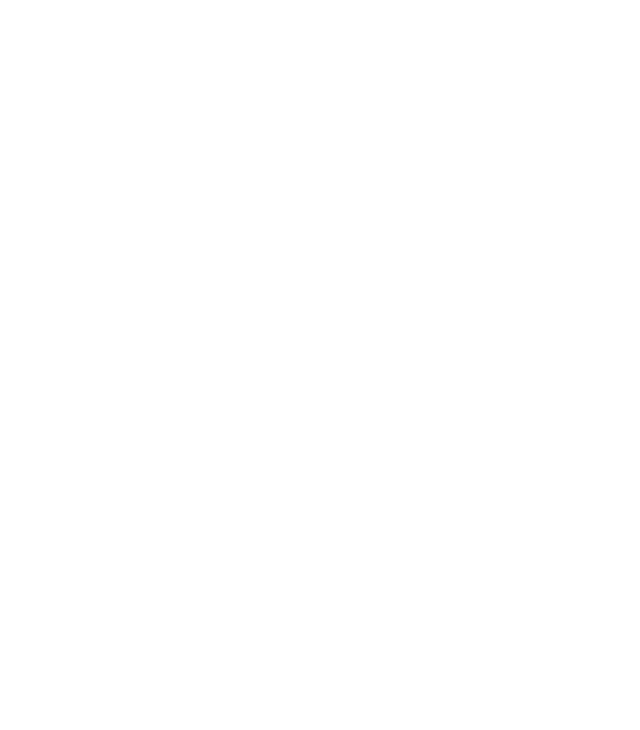
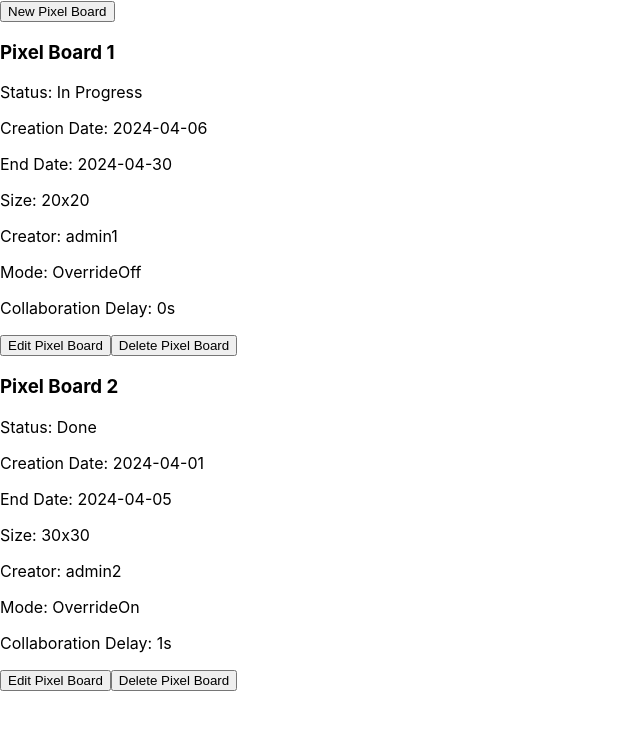
Before and after one commit to God-Micha/ProjetReactJS, a React (Create React App) app in the folder front/: page /admin in a window 1280 px wide. Before the commit this address had no page. Shown: the top 730 px of the page, without its empty margins (0-640 px from the left). Built offline with nearby package versions, Linux system fonts and the light colour scheme.

Commit message:
feat(client) start admin page ui

```diff
--- a/front/package.json
+++ b/front/package.json
@@ -14,6 +14,7 @@
     "axios": "^1.6.7",
     "react": "^18.2.0",
     "react-dom": "^18.2.0",
+    "react-jsonschema-form-validation": "^0.5.6",
     "react-router-dom": "^6.22.3",
     "react-scripts": "^5.0.1",
     "web-vitals": "^2.1.4"
--- a/front/src/App.jsx
+++ b/front/src/App.jsx
@@ -5,6 +5,8 @@
 import SignUp from "./components/auth/SignUp";
 import LogIn from "./components/auth/LogIn";
 import PixelBoard from "./components/pixelBoard/PixelBoard";
+import AdminPage from "./components/admin/AdminPage";
+import PixelBoardForm from "./components/admin/PixelBoardForm";
 
 function App() {
     const [isLoggedIn, setIsLoggedIn] = useState(false);
@@ -22,6 +24,8 @@
                         <PixelBoard/>
                     ) : <Navigate replace to="/login" />} />
                     <Route path="/" element={<Navigate replace to="/login" />} />
+                    <Route path="/admin" element={<AdminPage/>}/>
+                    <Route path="/admin/newpixelboard" element={<PixelBoardForm/>}/>
                 </Routes>
             </div>
         </Router>
--- /dev/null
+++ b/front/src/components/admin/AdminPage.jsx
@@ -0,0 +1,59 @@
+import React from "react";
+import {useNavigate} from "react-router-dom";
+import PixelBoardDescriptionCard from "./PixelBoardDescriptionCard";
+
+const AdminPage  = () => {
+    const navigate = useNavigate();
+
+    const handleCreate = () => {
+        navigate("/admin/newpixelboard", { replace: true });
+    };
+
+    const pixelBoardData = [
+        {
+            id: 1,
+            title: "Pixel Board 1",
+            status: "In Progress",
+            creationDate: "2024-04-06",
+            endDate: "2024-04-30",
+            size: "20x20",
+            adminUsername: "admin1",
+            mode: "OverrideOff",
+            collaborationDelay: 0
+        },
+        {
+            id: 2,
+            title: "Pixel Board 2",
+            status: "Done",
+            creationDate: "2024-04-01",
+            endDate: "2024-04-05",
+            size: "30x30",
+            adminUsername: "admin2",
+            mode: "OverrideOn",
+            collaborationDelay: 1
+        }
+    ];
+
+    return (
+        <div>
+            <button type="button" onClick={handleCreate}>New Pixel Board</button>
+            <div className="pixel-board-list">
+                {pixelBoardData.map(board => (
+                    <PixelBoardDescriptionCard
+                        key={board.id}
+                        title={board.title}
+                        status={board.status}
+                        creationDate={board.creationDate}
+                        endDate={board.endDate}
+                        size={board.size}
+                        adminUsername={board.adminUsername}
+                        mode={board.mode}
+                        collaborationDelay={board.collaborationDelay}
+                    />
+                ))}
+            </div>
+        </div>
+    );
+};
+
+export default AdminPage;
--- /dev/null
+++ b/front/src/components/admin/PixelBoardDescriptionCard.jsx
@@ -0,0 +1,39 @@
+import React from "react";
+import {useNavigate} from "react-router-dom";
+
+const PixelBoardDescriptionCard = ({
+                                       title,
+                                       status,
+                                       creationDate,
+                                       endDate,
+                                       size,
+                                       adminUsername,
+                                       mode,
+                                       collaborationDelay
+                                   }) => {
+    const navigate = useNavigate();
+
+    const handleEdit = () => {
+        navigate("/admin/newpixelboard", { replace: true });
+    };
+
+    const handleDelete = () => {
+        console.log("delete");
+    };
+    return (
+        <div className="pixel-board-card">
+            <h3>{title}</h3>
+            <p>Status: {status}</p>
+            <p>Creation Date: {creationDate}</p>
+            <p>End Date: {endDate}</p>
+            <p>Size: {size}</p>
+            <p>Creator: {adminUsername}</p>
+            <p>Mode: {mode}</p>
+            <p>Collaboration Delay: {collaborationDelay}s</p>
+            <button type="button" onClick={handleEdit}>Edit Pixel Board</button>
+            <button type="button" onClick={handleDelete}>Delete Pixel Board</button>
+        </div>
+    );
+};
+
+export default PixelBoardDescriptionCard;
--- /dev/null
+++ b/front/src/components/admin/PixelBoardForm.jsx
@@ -0,0 +1,69 @@
+import React, {useState} from "react";
+
+const PixelBoardForm  = () => {
+    const [title, setTitle] = useState('NewPixelBoard');
+    const [endDate, setEndDate] = useState(new Date().toISOString().split('T')[0]);
+    const [height, setHeight] = useState(1920);
+    const [width, setWidth] = useState(1080);
+    const [mode, setMode] = useState('OverrideOff');
+    const [collaborationDelay, setCollaborationDelay] = useState(0);
+
+    const handleSubmit = (event) => {
+        event.preventDefault();
+        const  status = "In Progress";
+        const creationDate = new Date().toISOString().split('T')[0];
+        const size = height + "*" + width;
+        const adminUsername = "admin";
+        console.log({
+            title,
+            status,
+            creationDate,
+            endDate,
+            size,
+            adminUsername,
+            mode,
+            collaborationDelay
+        });
+    };
+
+    return (
+        <form onSubmit={handleSubmit}>
+            <div>
+                <label>Titre:</label>
+                <input type="text" value={title} onChange={(e) => setTitle(e.target.value)}/>
+            </div>
+            <div>
+                <label>Date de fin:</label>
+                <input type="date" value={endDate} onChange={(e) => setEndDate(e.target.value)}/>
+            </div>
+            <div>
+                <label>Taille:</label>
+                <input type="number" value={height} onChange={(e) => setHeight(e.target.value)}/>
+                <text>*</text>
+                <input type="number" value={width} onChange={(e) => setWidth(e.target.value)}/>
+            </div>
+            <div>
+                <label>Mode:</label>
+                <div>
+                    <input type="radio" id="overrideOn" name="mode" value="OverrideOn"
+                           checked={mode === 'OverrideOn'}
+                           onChange={() => setMode('OverrideOn')}/>
+                    <label htmlFor="overrideOn">OverrideOn</label>
+                </div>
+                <div>
+                    <input type="radio" id="overrideOff" name="mode" value="OverrideOff"
+                           checked={mode === 'OverrideOff'} onChange={() => setMode('OverrideOff')}/>
+                    <label htmlFor="overrideOff">OverrideOff</label>
+                </div>
+            </div>
+            <div>
+                <label>Délai entre chaque collaboration du même utilisateur:</label>
+                <input type="number" value={collaborationDelay}
+                       onChange={(e) => setCollaborationDelay(e.target.value)}/>
+            </div>
+            <button type="submit">Submit</button>
+        </form>
+    );
+};
+
+export default PixelBoardForm;
```
Also changed, not shown: 2 other files (tests, documents, lock files or other folders).
